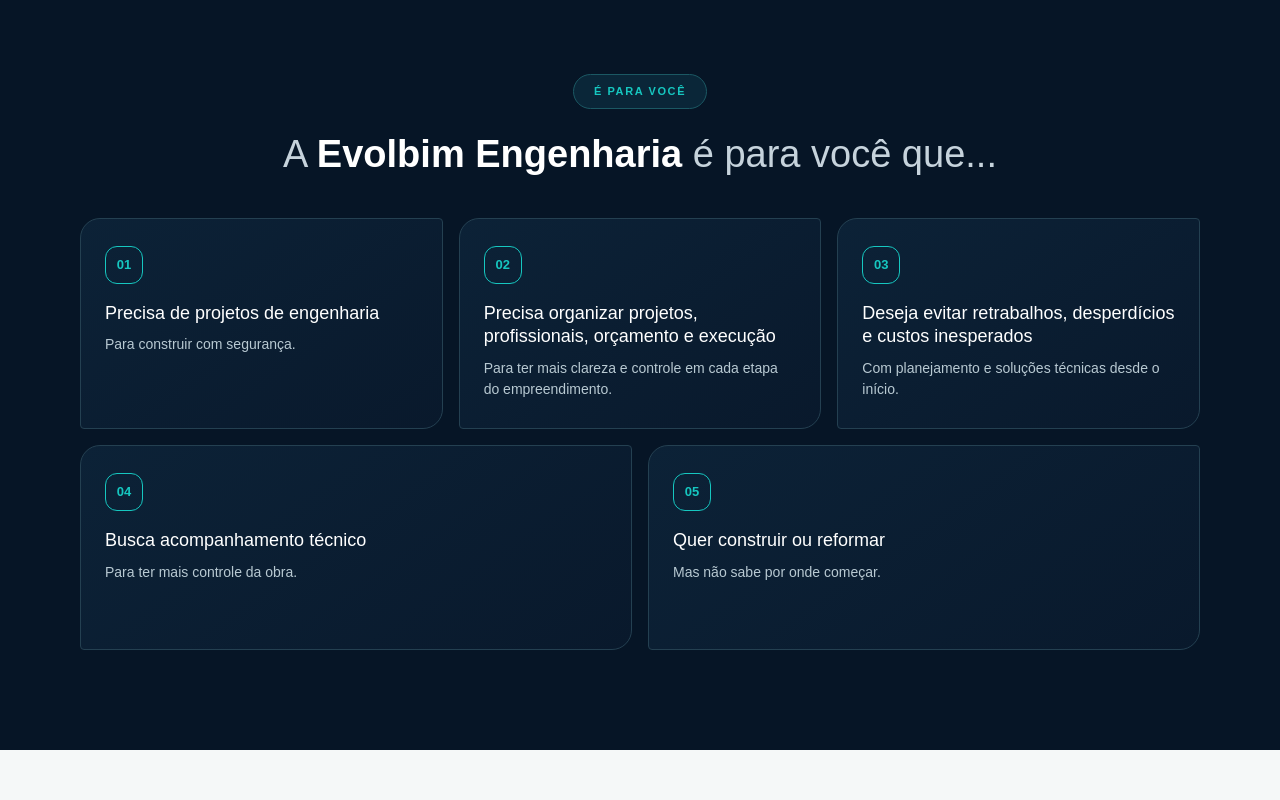
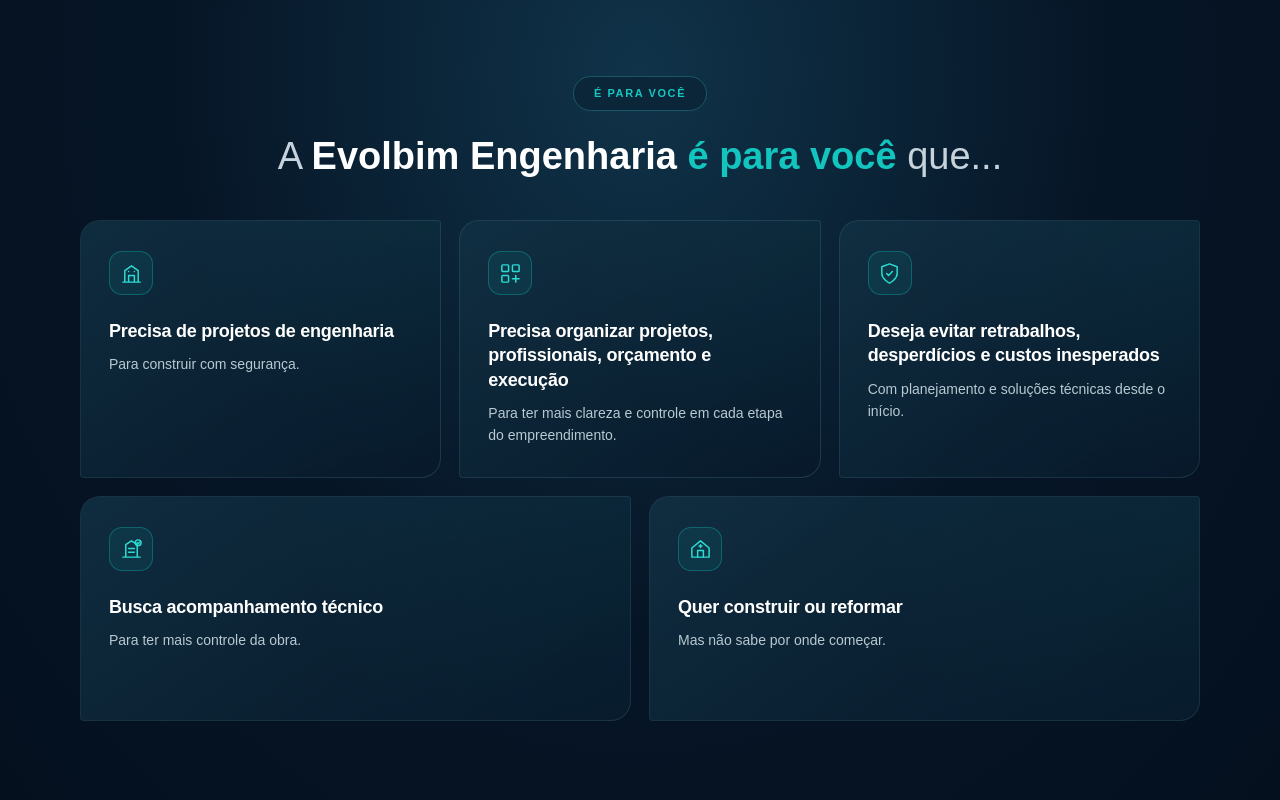
Before and after one commit to PedroDaEvolbim/evolbim-site, a Next.js app: page /solicitar-orcamento in a window 1280 px wide. Shown: the part 640-1440 px from the top of the page. Built offline with nearby package versions, Linux system fonts and the light colour scheme.

Commit message:
Polish audience section with icons, typography and subtle lighting

```diff
--- a/app/solicitar-orcamento/page.tsx
+++ b/app/solicitar-orcamento/page.tsx
@@ -37,7 +37,7 @@ export default function SolicitarOrcamento() {
       <section className="audience" aria-labelledby="audience-title">
         <div className="audience-inner">
           <span className="audience-label">É PARA VOCÊ</span>
-          <h2 id="audience-title">A <strong>Evolbim Engenharia</strong> é para você que...</h2>
+          <h2 id="audience-title">A <strong>Evolbim Engenharia</strong> <em>é para você</em> que...</h2>
           <div className="audience-grid">
             {[
               ["01", "Precisa de projetos de engenharia", "Para construir com segurança."],
@@ -45,9 +45,9 @@ export default function SolicitarOrcamento() {
               ["03", "Deseja evitar retrabalhos, desperdícios e custos inesperados", "Com planejamento e soluções técnicas desde o início."],
               ["04", "Busca acompanhamento técnico", "Para ter mais controle da obra."],
               ["05", "Quer construir ou reformar", "Mas não sabe por onde começar."]
-            ].map(([number, title, description]) => (
+            ].map(([number, title, description], index) => (
               <article className="audience-card" key={number}>
-                <span className="audience-number">{number}</span>
+                <span className="audience-icon" aria-hidden="true"><svg viewBox="0 0 24 24" fill="none" stroke="currentColor" strokeWidth="1.55" strokeLinecap="round" strokeLinejoin="round">{index === 0 ? <><path d="M3 21h18M5 21V9l7-5 7 5v12M9 21v-7h6v7M9 10h.01M15 10h.01"/></> : index === 1 ? <><rect x="3" y="3" width="7" height="7" rx="1"/><rect x="14" y="3" width="7" height="7" rx="1"/><rect x="3" y="14" width="7" height="7" rx="1"/><path d="M17.5 14v7M14 17.5h7"/></> : index === 2 ? <><path d="M12 22s8-4 8-10V5l-8-3-8 3v7c0 6 8 10 8 10Z"/><path d="m9 12 2 2 4-4"/></> : index === 3 ? <><path d="M3 21h18M6 21V8l6-4 6 4v13M9 12h6M9 16h6"/><circle cx="19" cy="6" r="3"/><path d="m18 6 1 1 2-2"/></> : <><path d="M3 11.5 12 4l9 7.5V21H3v-9.5Z"/><path d="M9 21v-7h6v7"/><path d="M12 8v3M10.5 9.5h3"/></>}</svg></span>
                 <h3>{title}</h3>
                 <p>{description}</p>
               </article>
@@ -82,18 +82,18 @@ export default function SolicitarOrcamento() {
         .cta:hover{background:#4be0d8;transform:translateY(-2px)}.cta span{font-size:20px}
         .availability{font-size:12px;margin-top:16px;margin-bottom:7px;color:#cbd5d9}
         .region{font-size:12px;color:#cbd5d9;padding:0;border:0;margin-top:22px;display:flex;align-items:center;gap:7px}.region svg{color:#12c6bf;flex-shrink:0}
-        .audience{background:#061526;padding:88px 24px 100px;color:#f5f8fa}
+        .audience{background:radial-gradient(ellipse at 50% 10%,#103349 0%,#061526 52%,#04101e 100%);padding:90px 24px 108px;color:#f5f8fa}
         .audience-inner{max-width:1120px;margin:0 auto;text-align:center}
         .audience-label{display:inline-block;border:1px solid #1b5863;border-radius:30px;padding:8px 20px;color:#16c7c0;background:#0a2638;font-size:11px;font-weight:700;letter-spacing:1.6px}
         .audience h2{font-size:clamp(26px,3vw,38px);font-weight:400;line-height:1.25;margin:22px 0 40px;color:#c6d3dc}
-        .audience h2 strong{color:#fff;font-weight:700}
-        .audience-grid{display:grid;grid-template-columns:repeat(6,minmax(0,1fr));gap:16px;text-align:left}
-        .audience-card{grid-column:span 2;border:1px solid #244051;border-radius:20px 4px 20px 4px;background:linear-gradient(145deg,#0c2237,#09192c);padding:27px 24px;min-height:205px;transition:transform .25s,border-color .25s,box-shadow .25s}
+        .audience h2 strong{color:#fff;font-weight:700}.audience h2 em{font-style:normal;color:#12c6bf;font-weight:600}
+        .audience-grid{display:grid;grid-template-columns:repeat(6,minmax(0,1fr));gap:18px;text-align:left}
+        .audience-card{position:relative;overflow:hidden;grid-column:span 2;border:1px solid rgba(91,150,168,.24);border-radius:20px 4px 20px 4px;background:linear-gradient(145deg,rgba(18,49,68,.85),rgba(7,25,42,.98));padding:30px 28px;min-height:225px;transition:transform .25s,border-color .25s,box-shadow .25s;background-clip:padding-box}.audience-card:before{content:"";position:absolute;inset:0;pointer-events:none;background:radial-gradient(circle at 100% 0%,rgba(18,198,191,.11),transparent 58%);opacity:.35;transition:opacity .25s}.audience-card:hover:before{opacity:1}
         .audience-card:nth-child(4),.audience-card:nth-child(5){grid-column:span 3}
         .audience-card:hover{transform:translateY(-5px);border-color:#13c6bf;box-shadow:0 16px 35px #0003}
-        .audience-number{display:inline-grid;place-items:center;width:38px;height:38px;border:1px solid #16c7c0;border-radius:12px;color:#16c7c0;font-size:13px;font-weight:700}
-        .audience-card h3{font-size:18px;line-height:1.3;margin:18px 0 9px;color:#fff}
-        .audience-card p{font-size:14px;line-height:1.55;margin:0;color:#b8c9d2}
+        .audience-icon{display:inline-grid;place-items:center;width:44px;height:44px;border:1px solid rgba(18,198,191,.32);background:rgba(18,198,191,.08);border-radius:13px;color:#2bdbd2}.audience-icon svg{width:23px;height:23px}
+        .audience-card h3{position:relative;font-size:18px;line-height:1.35;letter-spacing:-.25px;margin:24px 0 10px;color:#fff;font-weight:650}
+        .audience-card p{position:relative;font-size:14px;line-height:1.6;margin:0;color:#b8c9d2}
         @media(max-width:750px){.audience{padding:65px 18px 75px}.audience-grid{grid-template-columns:1fr;gap:13px}.audience-card,.audience-card:nth-child(4),.audience-card:nth-child(5){grid-column:auto;min-height:0;padding:22px}.audience h2{margin-bottom:28px}}
         .details{background:#f5f8f8;color:#1c333b;padding:80px 6%}.details-inner{max-width:760px;margin:auto;text-align:center}
         .eyebrow{color:#008e8a;letter-spacing:3px;font-size:12px;font-weight:bold}
```
